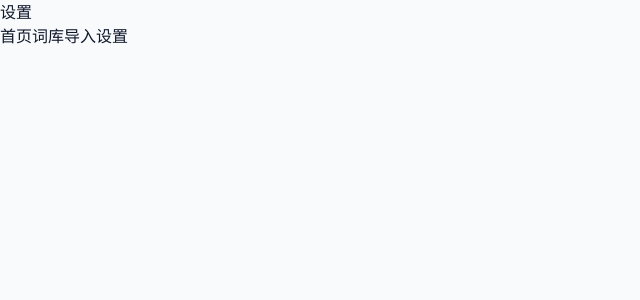
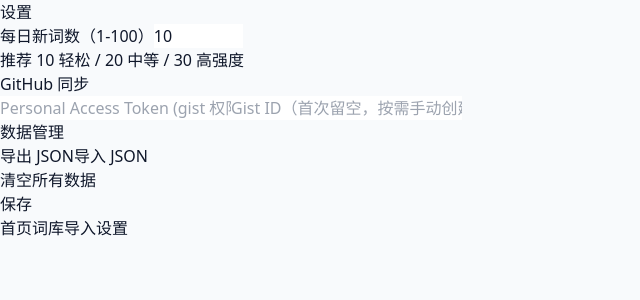
Before and after one commit to xieyouyun/vocab-app, a React (Vite) app: page /settings in a window 1280 px wide. Shown: the top 300 px of the page, without its empty margins (0-640 px from the left). Built offline with nearby package versions, Linux system fonts and the light colour scheme; the HTML template or start-up script is replaced by a standard one.

Commit message:
feat(settings): daily new count, JSON export/import, wipe
Change-Id: I4f6eef729c32044018a3bab68fa6d375a39ad9e3

```diff
--- /dev/null
+++ b/src/lib/backup.ts
@@ -0,0 +1,28 @@
+import { bulkPutWords, clearAll, getAllWords, getSettings, putSettings } from './db'
+import type { Settings, Word } from './types'
+
+export interface BackupPayload {
+  version: 1
+  exportedAt: number
+  words: Word[]
+  settings: Settings
+}
+
+export async function exportAll(now: number = Date.now()): Promise<BackupPayload> {
+  return {
+    version: 1,
+    exportedAt: now,
+    words: await getAllWords(),
+    settings: await getSettings(),
+  }
+}
+
+export async function importAll(payload: BackupPayload): Promise<void> {
+  if (payload.version !== 1) {
+    throw new Error(`unsupported backup version: ${payload.version}`)
+  }
+
+  await clearAll()
+  await bulkPutWords(payload.words)
+  await putSettings(payload.settings)
+}
--- a/src/pages/Settings.tsx
+++ b/src/pages/Settings.tsx
@@ -1,7 +1,132 @@
+import { useEffect, useRef, useState } from 'react'
+import { exportAll, importAll } from '../lib/backup'
+import { clearAll, getSettings, putSettings } from '../lib/db'
+
 export default function Settings() {
+  const [daily, setDaily] = useState(10)
+  const [pat, setPat] = useState('')
+  const [gist, setGist] = useState('')
+  const [message, setMessage] = useState('')
+  const fileRef = useRef<HTMLInputElement>(null)
+
+  useEffect(() => {
+    getSettings().then((settings) => {
+      setDaily(settings.dailyNewCount)
+      setPat(settings.githubPat ?? '')
+      setGist(settings.githubGistId ?? '')
+    })
+  }, [])
+
+  const save = async () => {
+    const settings = await getSettings()
+    await putSettings({
+      ...settings,
+      dailyNewCount: Math.min(100, Math.max(1, daily)),
+      githubPat: pat || undefined,
+      githubGistId: gist || undefined,
+    })
+    setMessage('已保存')
+  }
+
+  const exportJson = async () => {
+    const blob = new Blob([JSON.stringify(await exportAll(), null, 2)], {
+      type: 'application/json',
+    })
+    const url = URL.createObjectURL(blob)
+    const link = document.createElement('a')
+    link.href = url
+    link.download = `vocab-${Date.now()}.json`
+    link.click()
+    URL.revokeObjectURL(url)
+  }
+
+  const onImportFile = async (file: File) => {
+    await importAll(JSON.parse(await file.text()))
+    setMessage('导入完成')
+  }
+
+  const wipe = async () => {
+    if (!confirm('确定清空所有数据？不可恢复')) return
+    await clearAll()
+    setMessage('已清空')
+  }
+
   return (
-    <main className="p-6 pb-24">
+    <main className="space-y-6 p-4 pb-24">
       <h1 className="text-2xl font-bold">设置</h1>
+
+      <section className="space-y-2">
+        <label className="block text-sm">每日新词数（1-100）</label>
+        <input
+          type="number"
+          min={1}
+          max={100}
+          value={daily}
+          onChange={(event) => setDaily(parseInt(event.target.value || '0', 10))}
+          className="w-32 rounded border px-2 py-1"
+        />
+        <p className="text-xs text-slate-500">推荐 10 轻松 / 20 中等 / 30 高强度</p>
+      </section>
+
+      <section className="space-y-2">
+        <h2 className="font-medium">GitHub 同步</h2>
+        <input
+          type="password"
+          placeholder="Personal Access Token (gist 权限)"
+          value={pat}
+          onChange={(event) => setPat(event.target.value)}
+          className="w-full rounded border px-2 py-1"
+        />
+        <input
+          type="text"
+          placeholder="Gist ID（首次留空，按需手动创建）"
+          value={gist}
+          onChange={(event) => setGist(event.target.value)}
+          className="w-full rounded border px-2 py-1"
+        />
+      </section>
+
+      <section className="space-y-2">
+        <h2 className="font-medium">数据管理</h2>
+        <div className="flex gap-2">
+          <button className="rounded bg-slate-100 px-3 py-1" onClick={exportJson}>
+            导出 JSON
+          </button>
+          <button
+            className="rounded bg-slate-100 px-3 py-1"
+            onClick={() => fileRef.current?.click()}
+          >
+            导入 JSON
+          </button>
+          <input
+            ref={fileRef}
+            type="file"
+            accept="application/json"
+            hidden
+            onChange={(event) => {
+              const file = event.target.files?.[0]
+              if (file) {
+                void onImportFile(file)
+              }
+            }}
+          />
+        </div>
+      </section>
+
+      <section>
+        <button className="rounded bg-rose-100 px-3 py-1 text-rose-700" onClick={wipe}>
+          清空所有数据
+        </button>
+      </section>
+
+      <button
+        className="fixed bottom-20 right-4 rounded bg-sky-600 px-4 py-2 text-white"
+        onClick={save}
+      >
+        保存
+      </button>
+
+      {message && <p className="text-sm text-slate-600">{message}</p>}
     </main>
   )
 }
```
Also changed, not shown: 1 other file (tests, documents, lock files or other folders).
